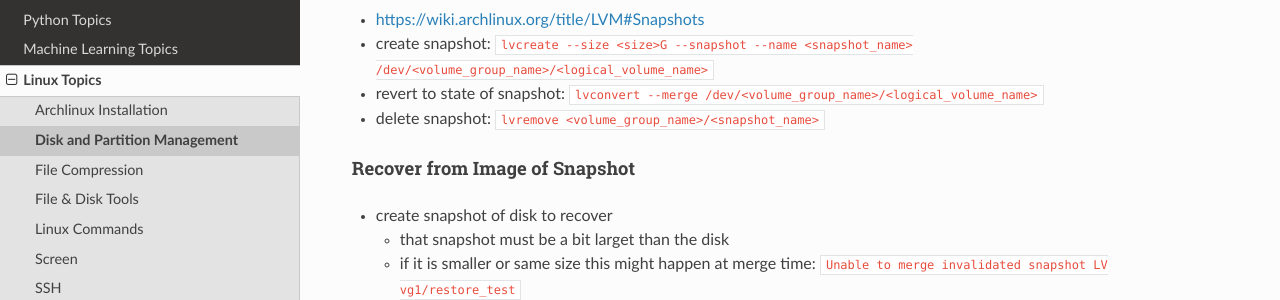
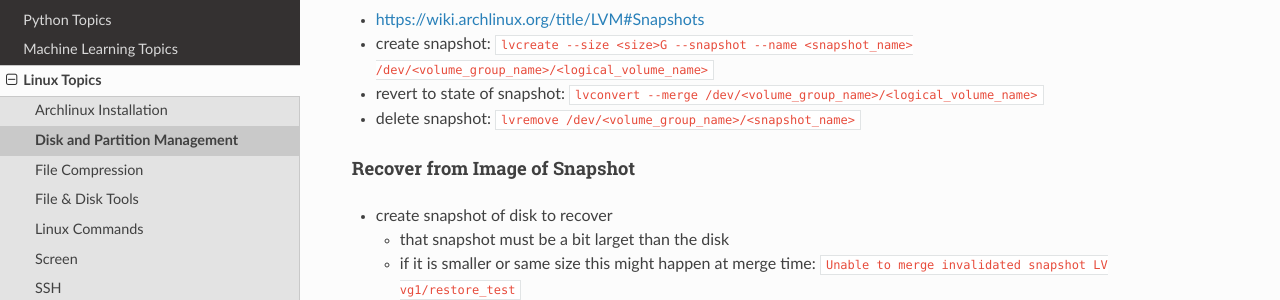
Before and after one commit to PhilipMay/May.la, a Sphinx documentation site: the page built from source/linux/disk-and-partition.md, in a window 1280 px wide and 900 px high, scrolled down 1150 px. Shown: the part 147-447 px from the top of the window. Built offline with Sphinx 7.4.7 and the Read the Docs theme 2.0.0, drawn with Linux system fonts in a browser that asks for light colours.

Commit message:
Update disk-and-partition.md

```diff
--- a/source/linux/disk-and-partition.md
+++ b/source/linux/disk-and-partition.md
@@ -39,7 +39,7 @@
 - https://wiki.archlinux.org/title/LVM#Snapshots
 - create snapshot: `lvcreate --size <size>G --snapshot --name <snapshot_name> /dev/<volume_group_name>/<logical_volume_name>`
 - revert to state of snapshot: `lvconvert --merge /dev/<volume_group_name>/<logical_volume_name>`
-- delete snapshot: `lvremove <volume_group_name>/<snapshot_name>`
+- delete snapshot: `lvremove /dev/<volume_group_name>/<snapshot_name>`
 
 #### Recover from Image of Snapshot
 - create snapshot of disk to recover
```
